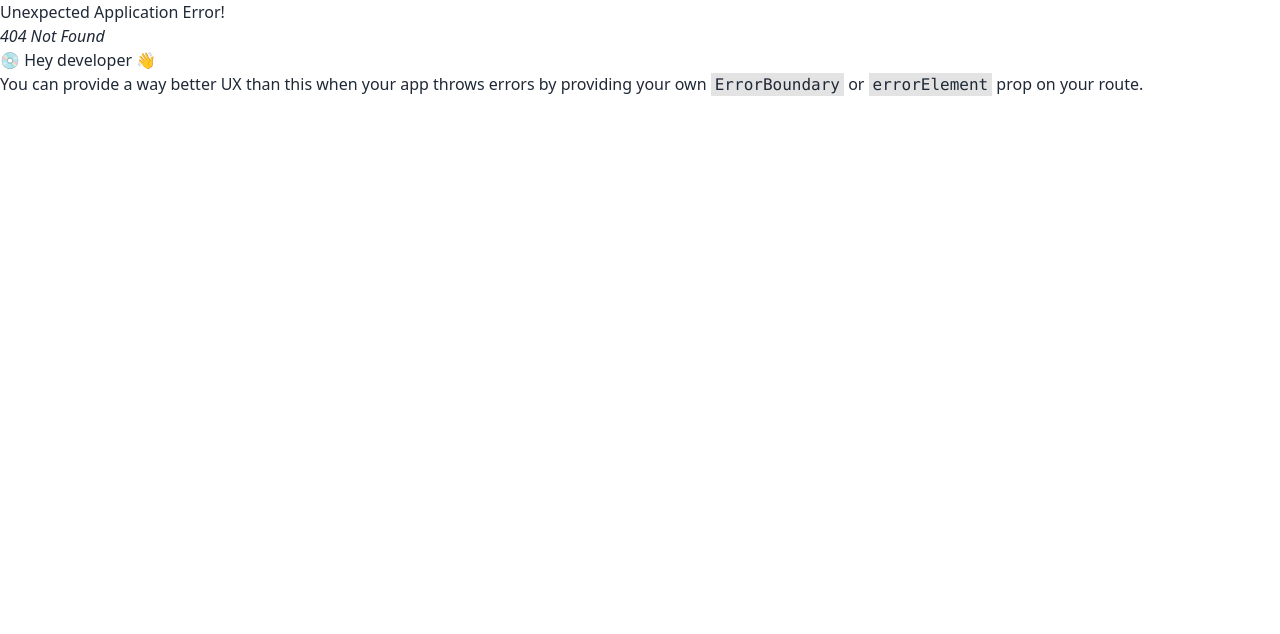
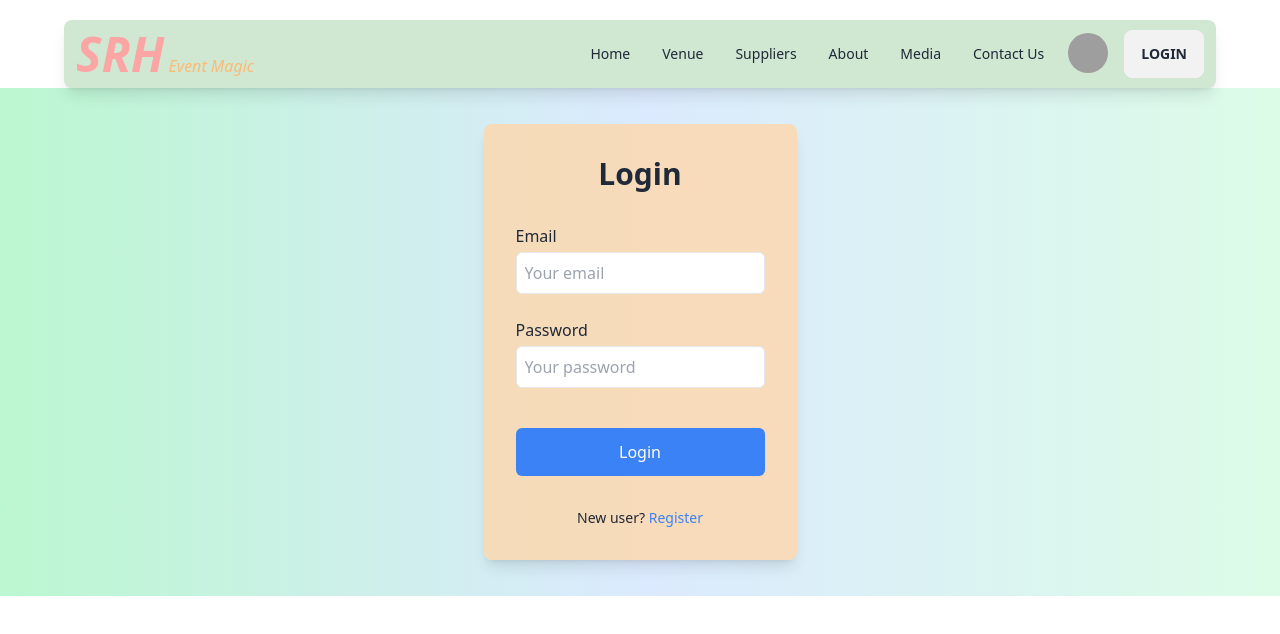
Before and after one commit to ProgSomel/SRH-Event-Magic, a React (Vite) app: page /login in a window 1280 px wide. Before the commit this address had no page. Shown: the top 634 px of the page. Built offline with nearby package versions, Linux system fonts and the light colour scheme; grey boxes are pictures that could not be loaded.

Commit message:
login page design done

```diff
--- a/src/Layouts/MainLayouts.jsx
+++ b/src/Layouts/MainLayouts.jsx
@@ -1,10 +1,13 @@
 import { Outlet } from "react-router-dom";
+import Navbar from "../components/Navbar/Navbar";
 
 
 const MainLayouts = () => {
     return (
         <div className="  ">
-
+        <div className="mt-5 max-w-screen-2xl mx-auto px-4 md:px-8 lg:px-16">
+            <Navbar></Navbar>
+        </div>
             <Outlet></Outlet>
         </div>
     );
--- /dev/null
+++ b/src/Pages/Login/Login.jsx
@@ -0,0 +1,49 @@
+// src/components/Login.js
+import React from 'react';
+
+const Login = () => {
+  return (
+    <div className="flex  bg-gradient-to-r from-green-200 via-blue-100 to-green-100 py-9 ">
+      <div className="m-auto">
+        <div className="max-w-md w-full space-y-8 p-8 bg-orange-200 bg-opacity-80 rounded-lg shadow-lg">
+          <h2 className="text-3xl font-semibold text-center text-gray-800">Login</h2>
+          <form className="mt-8 space-y-6">
+            <div>
+              <label htmlFor="email" className="block text-gray-800">Email</label>
+              <input
+                type="email"
+                id="email"
+                name="email"
+                className="mt-1 p-2 w-full border rounded-md focus:ring focus:ring-blue-400"
+                placeholder="Your email"
+              />
+            </div>
+            <div>
+              <label htmlFor="password" className="block text-gray-800">Password</label>
+              <input
+                type="password"
+                id="password"
+                name="password"
+                className="mt-1 p-2 w-full border rounded-md focus:ring focus:ring-blue-400"
+                placeholder="Your password"
+              />
+            </div>
+            <div>
+              <button
+                type="submit"
+                className="mt-4 w-full bg-blue-500 text-white p-3 rounded-md hover:bg-blue-600"
+              >
+                Login
+              </button>
+            </div>
+          </form>
+          <p className="text-gray-800 text-center text-sm mt-4">
+            New user? <a href="/register" className="text-blue-500">Register</a>
+          </p>
+        </div>
+      </div>
+    </div>
+  );
+};
+
+export default Login;
--- a/src/components/Header/Header.jsx
+++ b/src/components/Header/Header.jsx
@@ -7,7 +7,7 @@ const Header = () => {
 
 
       <div className="">
-        <Navbar></Navbar>
+
       </div>
       <div className="mt-5">
       <Banner></Banner>
--- a/src/components/Navbar/Navbar.jsx
+++ b/src/components/Navbar/Navbar.jsx
@@ -1,4 +1,4 @@
-import { NavLink } from "react-router-dom";
+import { Link, NavLink } from "react-router-dom";
 
 const Navbar = () => {
   const navlinks = (
@@ -79,7 +79,9 @@ const Navbar = () => {
             </li>
           </ul>
         </div>
+        <Link to='/login'>
         <button className="btn">Login</button>
+        </Link>
       </div>
 
     </div>
--- a/src/routes/Route.jsx
+++ b/src/routes/Route.jsx
@@ -2,6 +2,7 @@ import { createBrowserRouter } from "react-router-dom";
 import MainLayouts from "../Layouts/MainLayouts";
 import Home from "../components/Home/Home";
 import Reviews from "../components/Reviews/Reviews";
+import Login from "../Pages/Login/Login";
 
 const myCreatedRoute = createBrowserRouter([
     {
@@ -14,6 +15,10 @@ const myCreatedRoute = createBrowserRouter([
                 loader:()=> fetch('/data.json'),
 
             },
+            {
+                path: '/login',
+                element: <Login></Login>
+            }
 
         ]
     }
```
